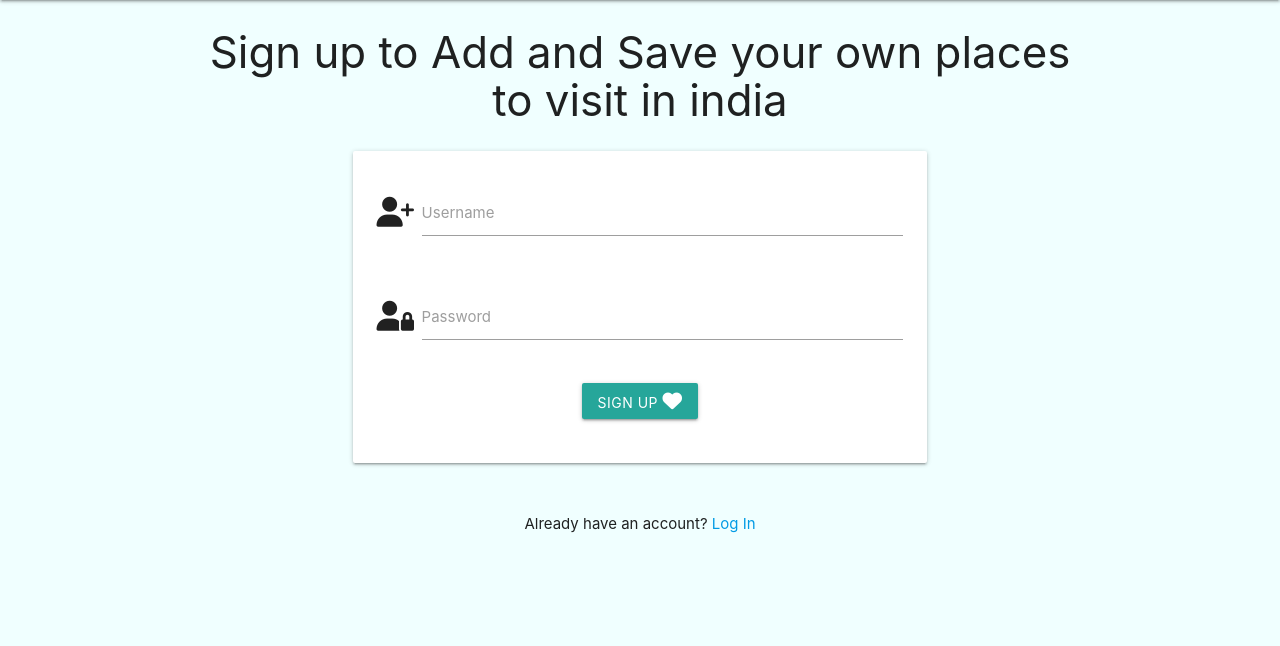
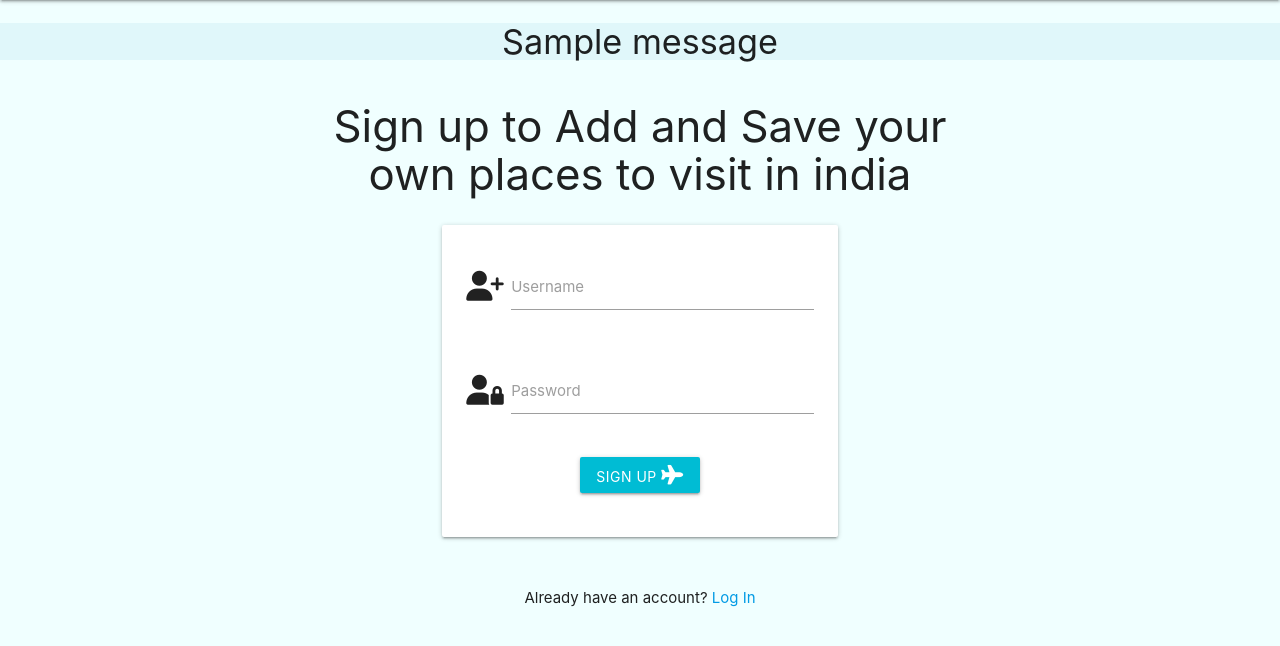
Before and after one commit to Killol14/Roaming-In-India, a Flask app: page /register in a window 1280 px wide. Shown: the part 64-710 px from the top of the page. Run offline with Flask 3, Linux system fonts and the light colour scheme; one stand-in notice (Sample message) is shown; some libraries are stand-ins or nearby versions.

Commit message:
this will commit sign up functionality

```diff
--- a/app.py
+++ b/app.py
@@ -24,8 +24,27 @@ def get_places():
     places = mongo.db.places.find()
     return render_template("places.html", places=places)
 
+
 @app.route("/register", methods=["GET", "POST"])
 def register():
+    if request.method == "POST":
+        # check if username already exists in db
+        existing_user = mongo.db.users.find_one(
+            {"username": request.form.get("username").lower()})
+
+        if existing_user:
+            flash("Username already exists")
+            return redirect(url_for("register"))
+
+        register = {
+            "username": request.form.get("username").lower(),
+            "password": generate_password_hash(request.form.get("password"))
+        }
+        mongo.db.users.insert_one(register)
+
+        # put the new user into 'session' cookie
+        session["user"] = request.form.get("username").lower()
+        flash("Sign Up Successful!")
     return render_template("register.html")
 
 if __name__ == "__main__":
--- a/templates/base.html
+++ b/templates/base.html
@@ -59,9 +59,23 @@
 
     </header>
 
-    {% block content %}
-    {% endblock %}
+    <section>
+        <!-- flash messages -->
+        {% with messages = get_flashed_messages() %}
+            {% if messages %}
+                {% for message in messages %}
+                    <div class="row flashes">
+                        <h4 class=" cyan lighten-5 center-align">{{ message }}</h4>
+                    </div>
+                {% endfor %}
+            {% endif %}
+        {% endwith %}
+    </section>
 
+    <main class="container">
+        {% block content %}
+        {% endblock %}
+    </main>
 
     <!--JQuery CDN-->
 
--- a/templates/register.html
+++ b/templates/register.html
@@ -26,9 +26,9 @@
                 </div>
             </div>
             <!--register button-->
-            <div class="row center-align">
-                <button type="submit" class="btn">
-                    Sign Up <i class="fas fa-heart"></i>
+            <div class="row center-align ">
+                <button type="submit" class="btn cyan">
+                    Sign Up  <i class="fa-solid fa-plane"></i>
                 </button>
             </div>
         </div>
```
